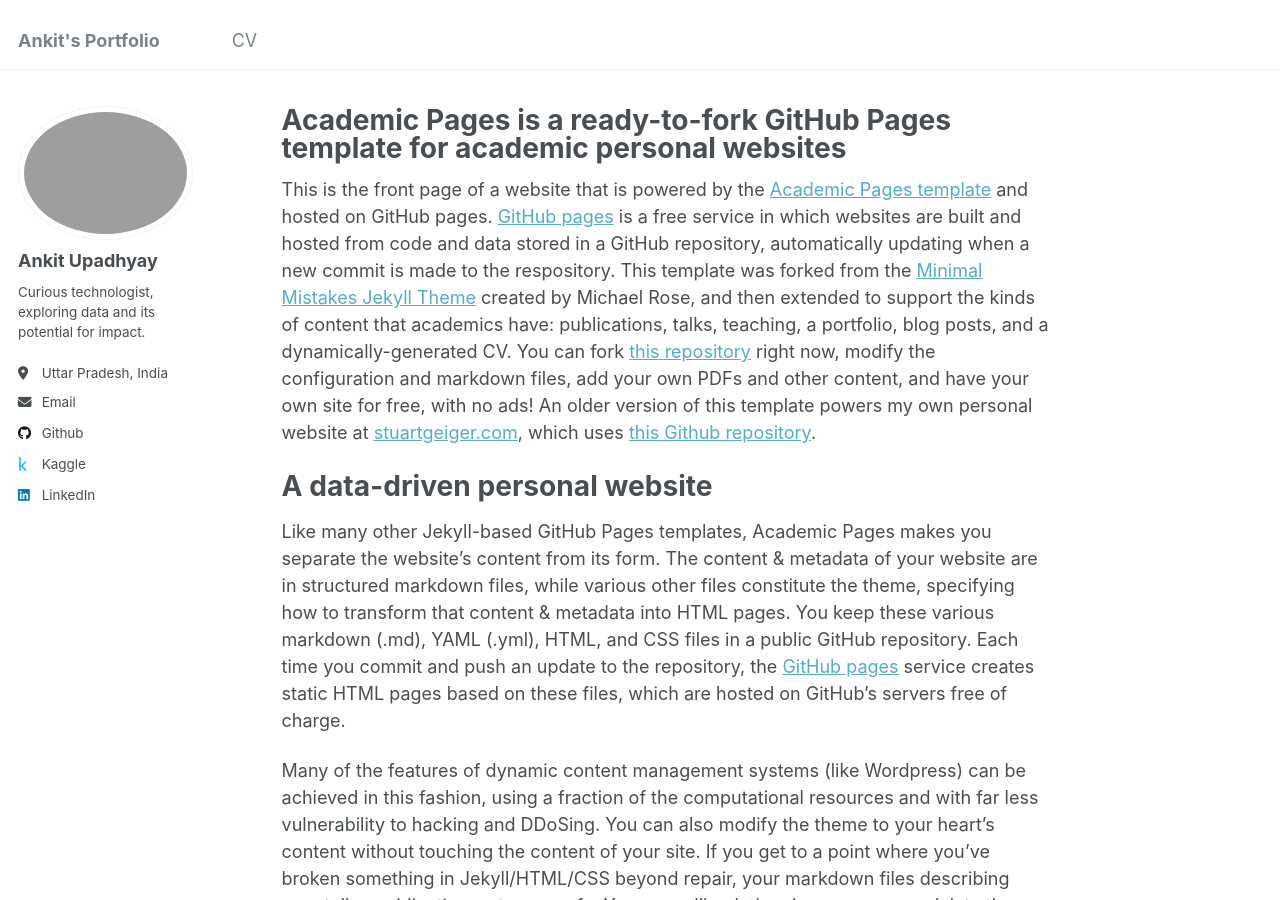
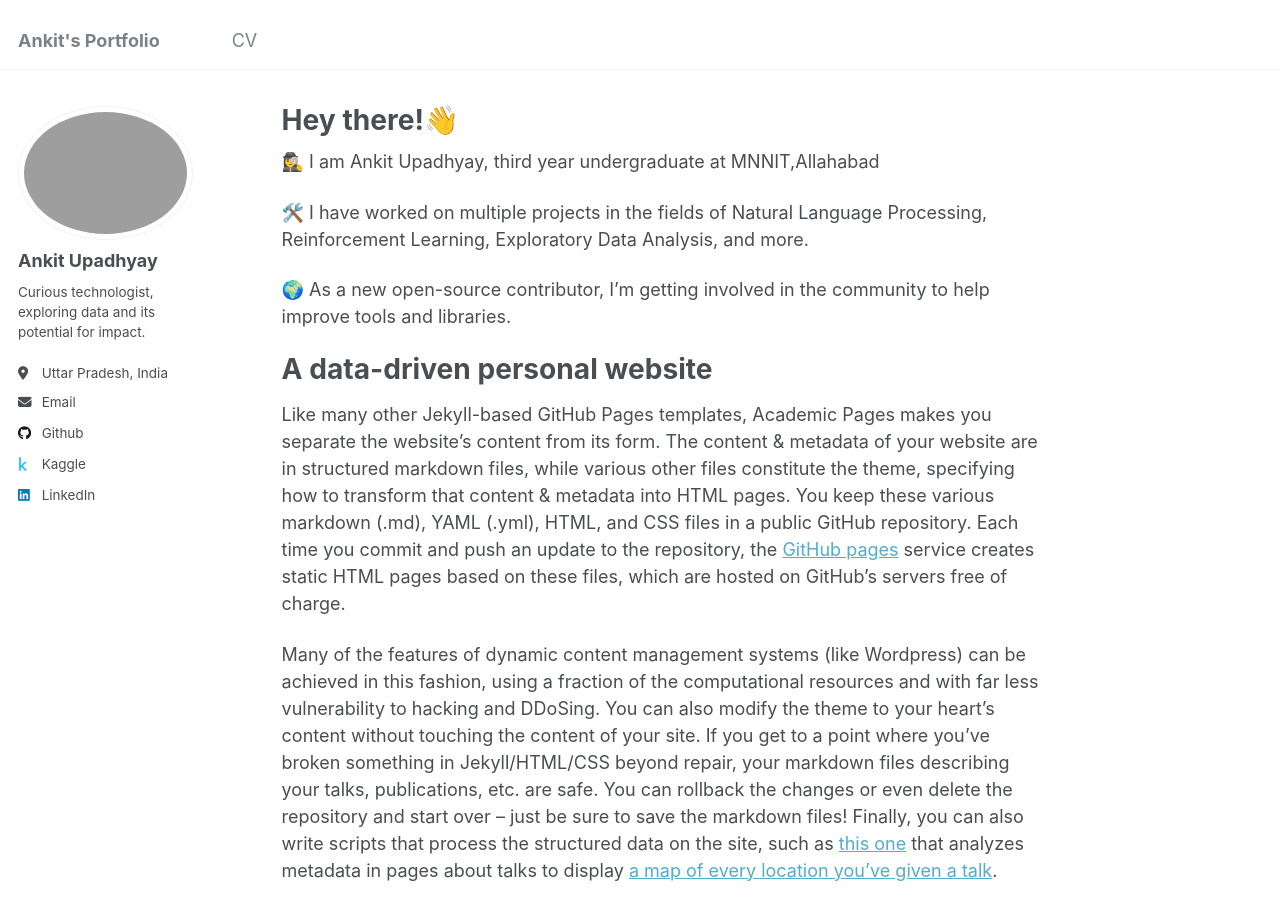
Before and after one commit to Ankit-1204/ankit-1204.github.io, a Jekyll site: the page built from _pages/about.md, in a window 1280 px wide and 900 px high. Built offline with Jekyll 4.4.1, drawn with Linux system fonts in a browser that asks for light colours.

Commit message:
Update about.md

```diff
--- a/_pages/about.md
+++ b/_pages/about.md
@@ -1,13 +1,17 @@
 ---
 permalink: /
-title: "Academic Pages is a ready-to-fork GitHub Pages template for academic personal websites"
+title: "Hey there!👋"
 author_profile: true
 redirect_from:
   - /about/
   - /about.html
 ---
 
-This is the front page of a website that is powered by the [Academic Pages template](https://github.com/academicpages/academicpages.github.io) and hosted on GitHub pages. [GitHub pages](https://pages.github.com) is a free service in which websites are built and hosted from code and data stored in a GitHub repository, automatically updating when a new commit is made to the respository. This template was forked from the [Minimal Mistakes Jekyll Theme](https://mmistakes.github.io/minimal-mistakes/) created by Michael Rose, and then extended to support the kinds of content that academics have: publications, talks, teaching, a portfolio, blog posts, and a dynamically-generated CV. You can fork [this repository](https://github.com/academicpages/academicpages.github.io) right now, modify the configuration and markdown files, add your own PDFs and other content, and have your own site for free, with no ads! An older version of this template powers my own personal website at [stuartgeiger.com](http://stuartgeiger.com), which uses [this Github repository](https://github.com/staeiou/staeiou.github.io).
+🕵️‍♀️ I am Ankit Upadhyay, third year undergraduate at MNNIT,Allahabad
+
+🛠️ I have worked on multiple projects in the fields of Natural Language Processing, Reinforcement Learning, Exploratory Data Analysis, and more.
+
+🌍 As a new open-source contributor, I’m getting involved in the community to help improve tools and libraries.
 
 A data-driven personal website
 ======
```
